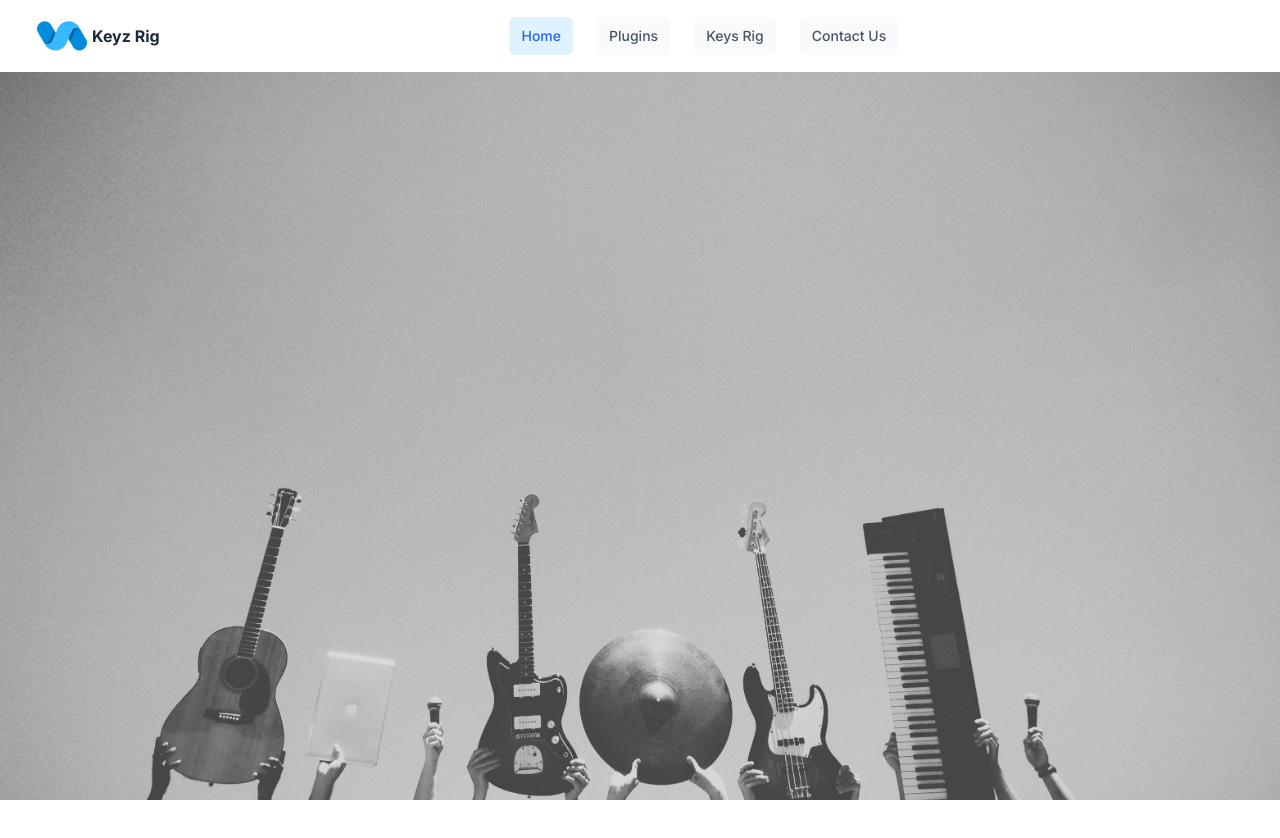
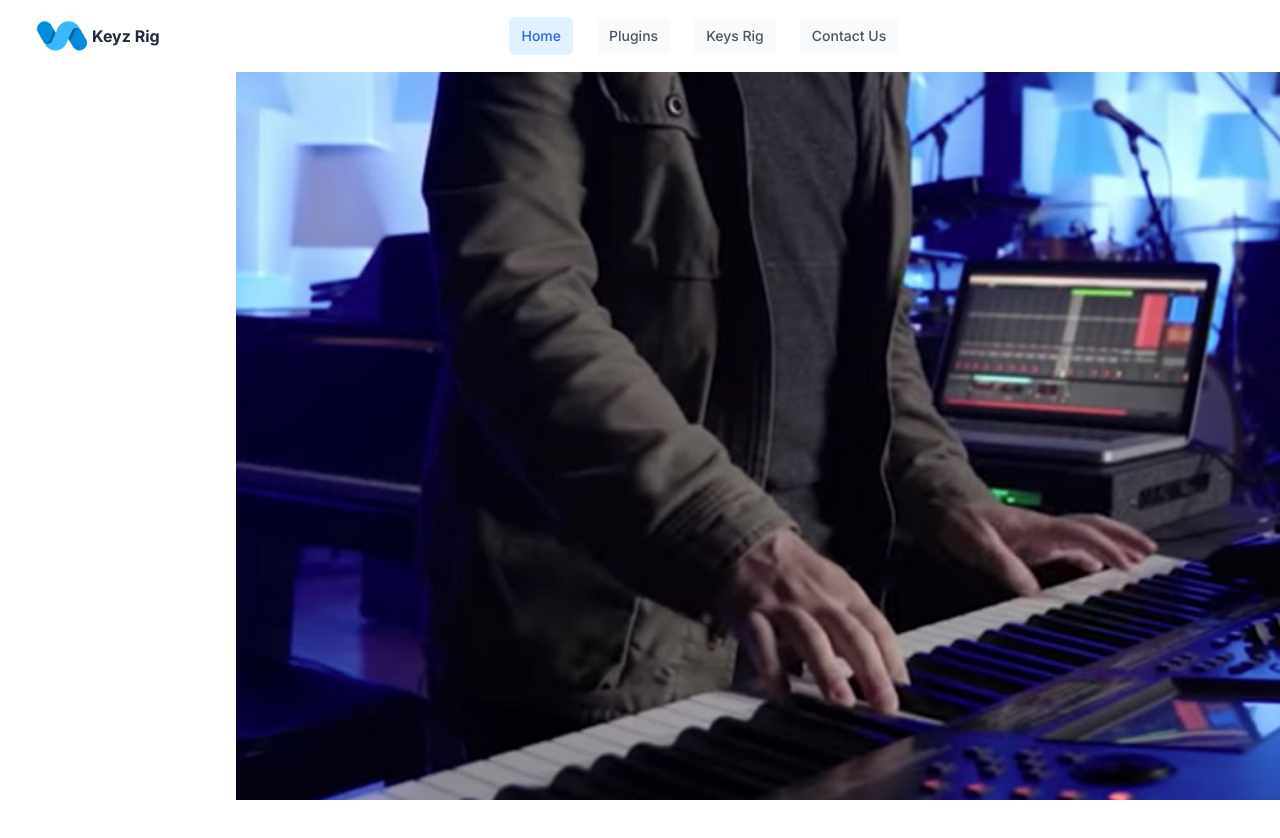
Before and after one commit to Ernest-Yoyowah/Keys-Rig, a Next.js app: page / in a window 1280 px wide. Shown: the top 838 px of the page. Before the commit the page ends 800 px from the top, so only its background shows below. Built offline with nearby package versions, Linux system fonts and the light colour scheme; a web font is replaced by a local one.

Commit message:
background Image Update

```diff
--- a/components/Header/AppBgImg.tsx
+++ b/components/Header/AppBgImg.tsx
@@ -1,21 +1,25 @@
 import React from "react";
 import Image from "next/image";
-import bgImage from "@/public/header_bg.jpg";
+import bgImage from "@/public/ableton_live.jpg";
 
 const AppBgImg = () => {
   return (
+    <div style={{ width: "100%", height: "100vh", overflow: "hidden" }}>
       <Image
         src={bgImage}
         placeholder="blur"
         quality={100}
         fill
         sizes="100vw"
+        objectPosition="-95% bottom"
         style={{
           objectFit: "cover",
+
           zIndex: -1,
         }}
         alt="Header Image"
       />
+    </div>
   );
 };
 
```
Also changed, not shown: public/ableton_live.jpg (added). Lines whose indentation alone changed are shown as unchanged.
